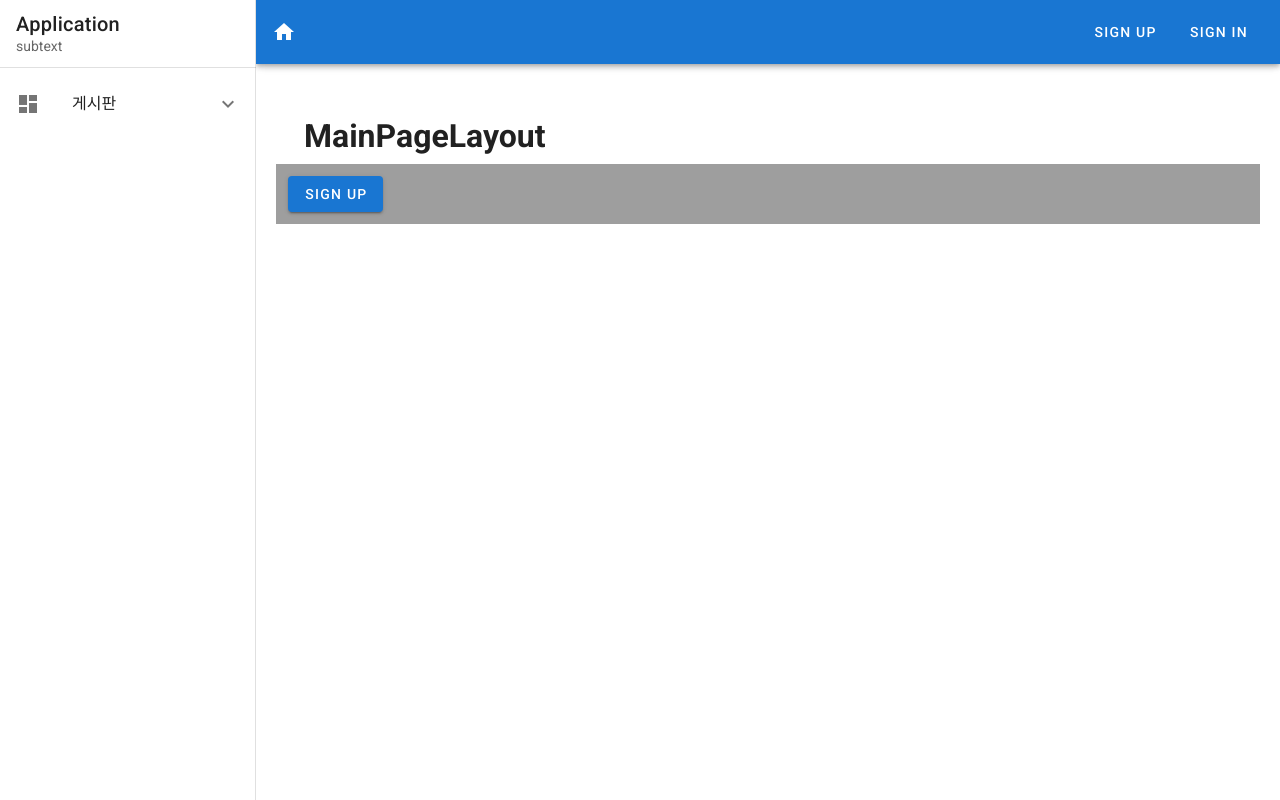
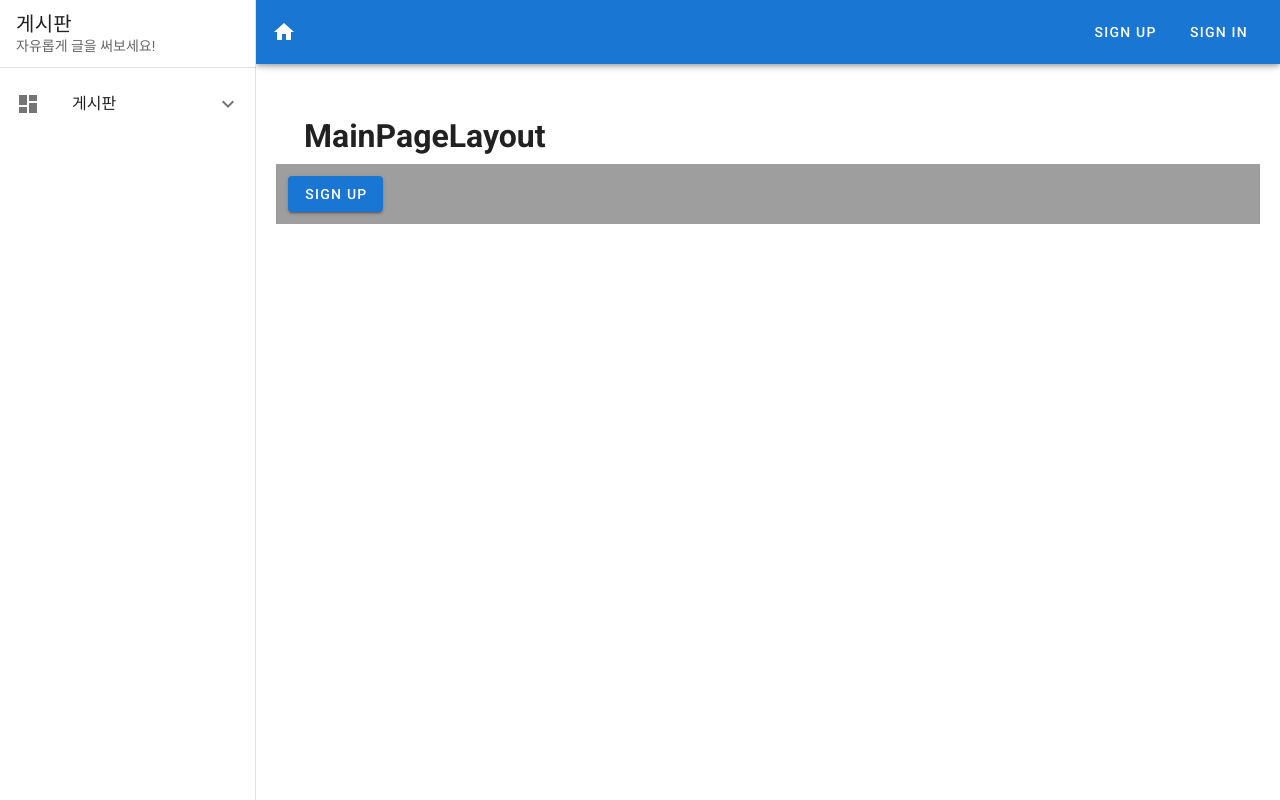
Before and after one commit to Haaae/web-board-front, a Vue app: page / in a window 1280 px wide. Built offline with nearby package versions, Linux system fonts and the light colour scheme.

Commit message:
feat: title&subttitle 변경 및 나의 아이콘 내 페이지 이동 삭제

```diff
--- a/src/App.vue
+++ b/src/App.vue
@@ -42,11 +42,10 @@
         logout
       </v-btn>
 
-      <!-- signin icon -->
+      <!-- signin icon to="/mypage" -->
       <v-btn
       v-if="isLoginUser"
       link
-      to="/mypage"
       color="primary"
       depressed
       >
@@ -69,10 +68,10 @@
       <v-list-item>
         <v-list-item-content>
           <v-list-item-title class="text-h6">
-            Application
+            게시판
           </v-list-item-title>
           <v-list-item-subtitle>
-            subtext
+            자유롭게 글을 써보세요!
           </v-list-item-subtitle>
         </v-list-item-content>
       </v-list-item>
```
